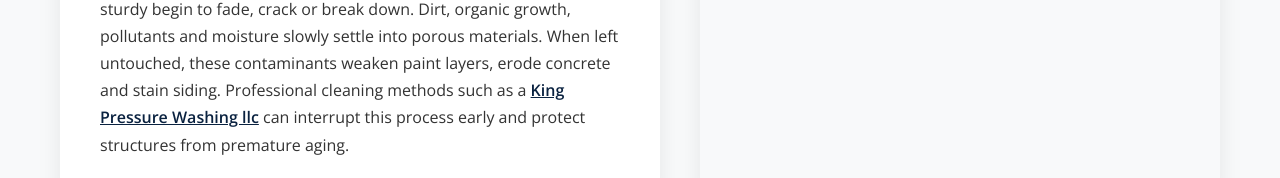
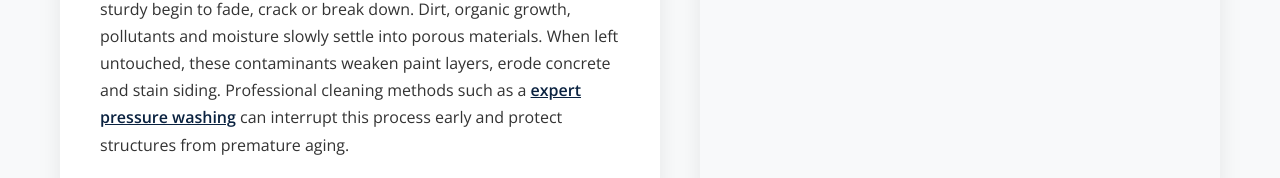
Before and after one commit to kivenlocalseo-cyber/King-Pressure-Washing-llc, a plain HTML site: page index.html in a window 1280 px wide. Shown: the part 460-638 px from the top of the page. Drawn offline with nearby package versions, Linux system fonts and the light colour scheme.

Commit message:
Update index.html

```diff
--- a/index.html
+++ b/index.html
@@ -517,7 +517,7 @@
   <!-- Introduction Section with Image -->
   <div class="container intro-container">
     <div class="intro-text">
-      <p>Many homeowners are surprised when surfaces that once looked sturdy begin to fade, crack or break down. Dirt, organic growth, pollutants and moisture slowly settle into porous materials. When left untouched, these contaminants weaken paint layers, erode concrete and stain siding. Professional cleaning methods such as a <a href="https://maps.app.goo.gl/LRj4dTtaYH6eDx9PA" style="color: #0a2240;"><strong>King Pressure Washing llc</strong></a> can interrupt this process early and protect structures from premature aging.</p>
+      <p>Many homeowners are surprised when surfaces that once looked sturdy begin to fade, crack or break down. Dirt, organic growth, pollutants and moisture slowly settle into porous materials. When left untouched, these contaminants weaken paint layers, erode concrete and stain siding. Professional cleaning methods such as a <a href="https://maps.app.goo.gl/LRj4dTtaYH6eDx9PA" style="color: #0a2240;"><strong>expert pressure washing</strong></a> can interrupt this process early and protect structures from premature aging.</p>
     </div>
     <div class="intro-image">
       <img src="https://avatars.mds.yandex.net/i?id=39b584f85266c94526d4c10f4401b10fde07c1ad-10604114-images-thumbs&n=13" alt="Professional Pressure Washing Service"/>
```
